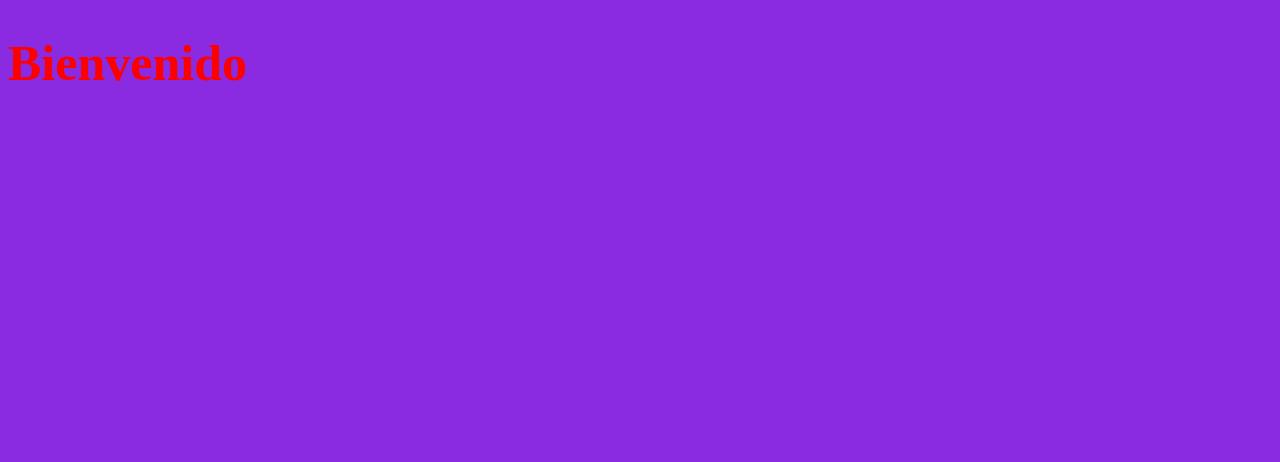
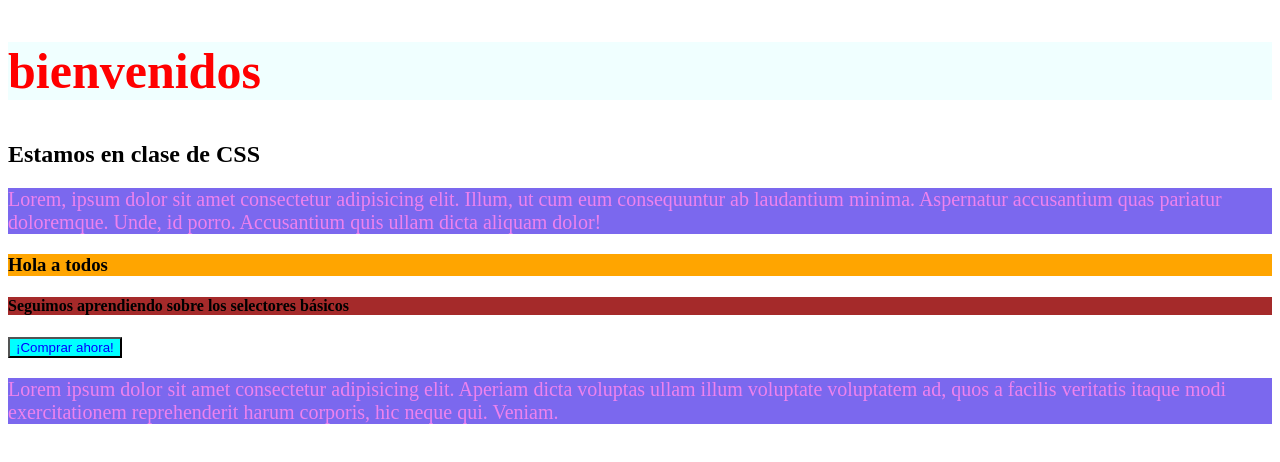
Before and after one commit to maldito32111-stack/bootcamp-frontend-python, a plain HTML site: page SEMANA2/dia01-css/index.html in a window 1280 px wide. Drawn offline with Linux system fonts and the light colour scheme.

Commit message:
dia01eje-css-qr-code

```diff
--- a/SEMANA2/dia01-css/estilos.css
+++ b/SEMANA2/dia01-css/estilos.css
@@ -1,3 +1,29 @@
+/*
 body {
-    background-color: blueviolet;
+  background-color: green;
 }
+*/
+
+p {
+  color: violet;
+  background-color: mediumslateblue;
+  font-size: 20px;
+}
+h1{
+    background-color: azure;
+    font-size: 50px;
+}
+h3 {
+    background-color: orange;
+}
+
+#estado {
+    background-color: brown;
+}
+.btn {
+    background-color: aqua;
+}
+.texto-resaltado {
+    color: blue;
+}
+/* TODO: Añadan un background a la etiqueta h1 y cambien su tamaño a 50px */
--- a/SEMANA2/dia01-css/index.html
+++ b/SEMANA2/dia01-css/index.html
@@ -1,17 +1,29 @@
 <!DOCTYPE html>
 <html lang="en">
 <head>
-    <meta charset="UTF-8">
-    <meta name="viewport" content="width=device-width, initial-scale=1.0">
-    <title>css</title>
-    <STYLE>
-        BODY {
-            background-color: black;
-        }
-    </STYLE>
-    <link rel="stylesheet" href="estilos.css">
+  <meta charset="UTF-8">
+  <meta name="viewport" content="width=device-width, initial-scale=1.0">
+  <title>CSS</title>
+  <style>
+    body {
+      /* background-color: black; */
+    }
+    </style>
+  <link rel="stylesheet" href="estilos.css">
+  <!-- alt + arriba o abajo -->
 </head>
 <body>
-   <h1 style="color: red; font-size: 50px;">Bienvenido</h1>
+  <section>
+    <h1 style="color: red;font-size: 50px;">bienvenidos</h1>
+    <h2>Estamos en clase de CSS</h2>
+    <p>Lorem, ipsum dolor sit amet consectetur adipisicing elit. Illum, ut cum eum consequuntur ab laudantium minima. Aspernatur accusantium quas pariatur doloremque. Unde, id porro. Accusantium quis ullam dicta aliquam dolor!</p>
+  </section>
+
+  <section>
+    <h3>Hola a todos</h3>
+    <h4 id="estado">Seguimos aprendiendo sobre los selectores básicos</h4>
+    <button class="btn texto-resaltado">¡Comprar ahora!</button>
+    <p>Lorem ipsum dolor sit amet consectetur adipisicing elit. Aperiam dicta voluptas ullam illum voluptate voluptatem ad, quos a facilis veritatis itaque modi exercitationem reprehenderit harum corporis, hic neque qui. Veniam.</p>
+  </section>
 </body>
 </html>
```
